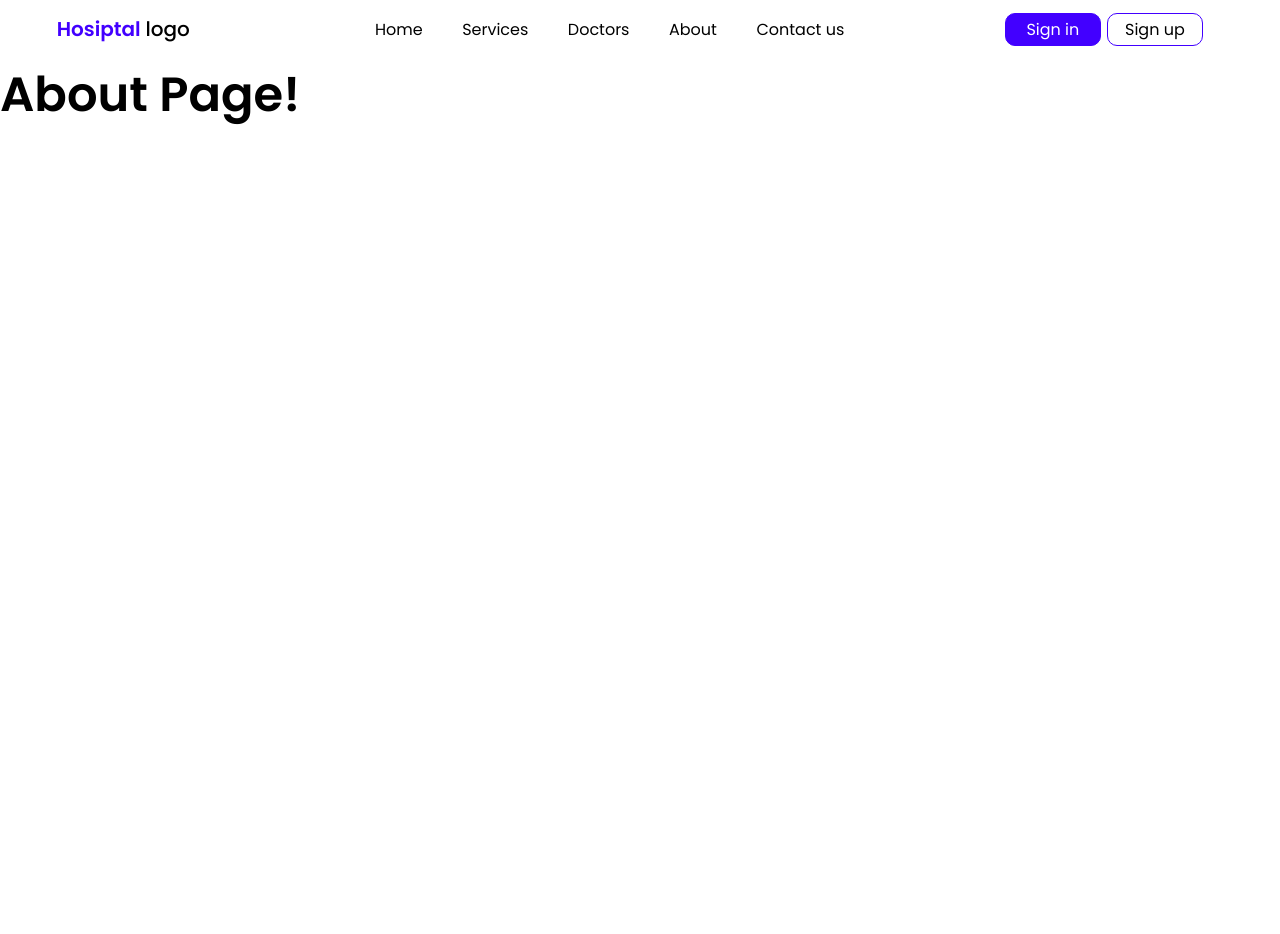
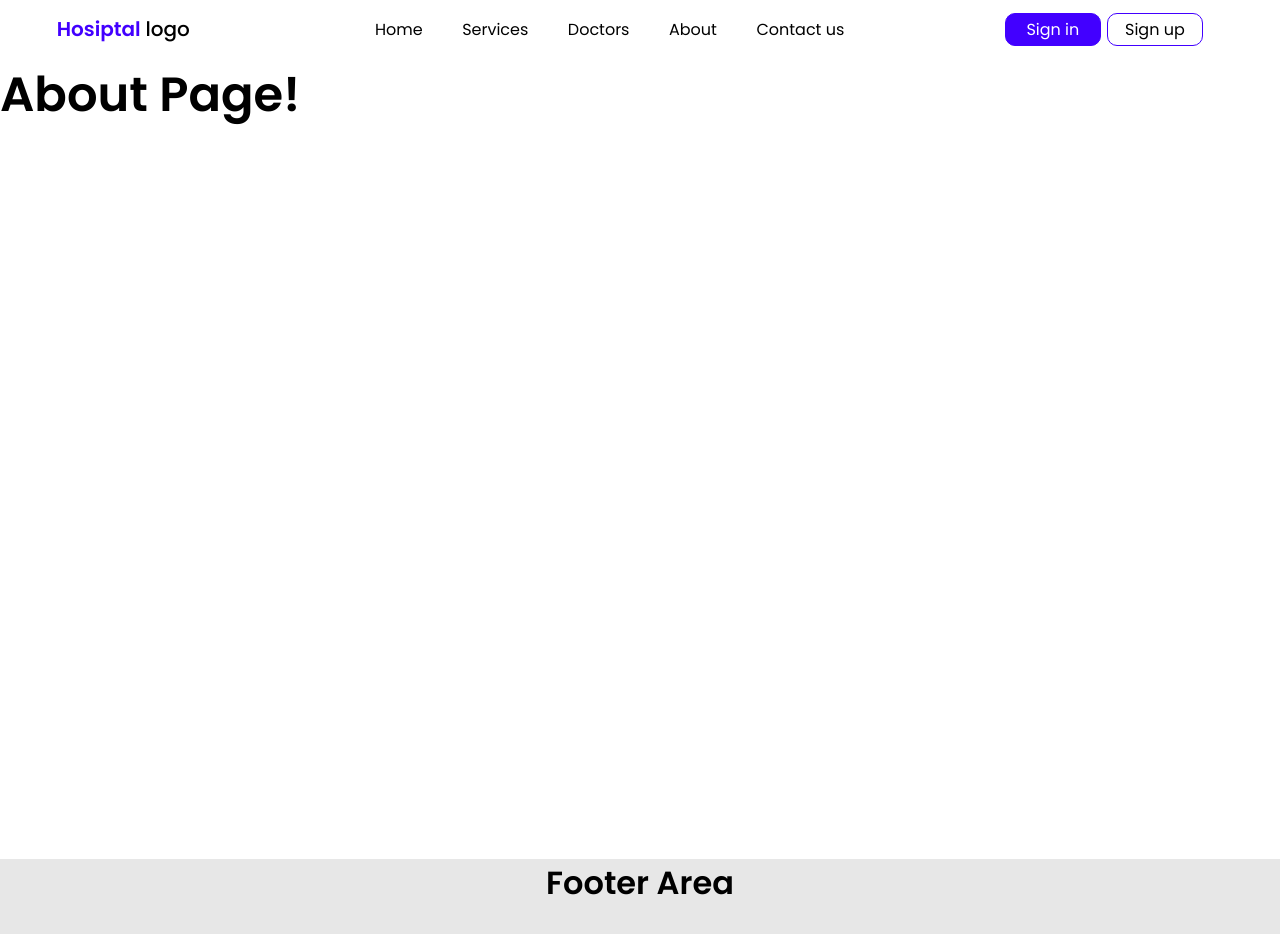
Before and after one commit to afarra1/distributedsystems, a React (Create React App) app: page /about in a window 1280 px wide. Shown: the top 934 px of the page. Before the commit the page ends 800 px from the top, so only its background shows below. Built offline with nearby package versions, Linux system fonts and the light colour scheme.

Commit message:
Adding conditional footer, navbar

```diff
--- a/src/App.js
+++ b/src/App.js
@@ -1,6 +1,7 @@
 import { Route, Routes, useLocation } from 'react-router-dom';
 import './App.css';
 import Navbar from './Navbar.js';
+import Footer from './Footer.js';
 import Home from './Pages/Home.js';
 import About from './Pages/About.js';
 import Login from './Pages/Login.js';
@@ -9,21 +10,23 @@ import Register from './Pages/Register.js';
 function App() {
   const location = useLocation();
 
-  // Check if the current path is either /login or /register
+ // Check if the current path is either/login or/register
   const hideNavbar = location.pathname === '/login' || location.pathname === '/register';
+  const hideFooter = location.pathname === '/login' || location.pathname === '/register';
 
   return (
     <div className="container">
       {/* Conditionally render the Navbar */}
-      {!hideNavbar && <Navbar />}
+      {!hideNavbar && <Navbar/>}
+      <Routes>
+        <Route path="/" element={<Home/>}/>
+        <Route path="/home" element={<Home/>}/>
+        <Route path="/about" element={<About/>}/>
+        <Route path="/login" element={<Login/>}/>
+        <Route path="/register" element={<Register/>}/>
+      </Routes>
+      {!hideFooter && <Footer/>}
 
-      <Routes>
-        <Route path="/" element={<Home />} />
-        <Route path="/home" element={<Home />} />
-        <Route path="/about" element={<About />} />
-        <Route path="/login" element={<Login />} />
-        <Route path="/register" element={<Register />} />
-      </Routes>
     </div>
   );
 }
--- /dev/null
+++ b/src/Footer.js
@@ -0,0 +1,10 @@
+import React from 'react'
+import './Pages/stylesheets/footer.css'
+
+export default function Footer() {
+  return (
+    <footer>
+        <h2 style={{ textAlign:'center'}}>Footer Area</h2>
+    </footer>
+  )
+}
--- a/src/Navbar.js
+++ b/src/Navbar.js
@@ -7,7 +7,7 @@ export default function Navbar() {
     return (
         <nav className="navbar">
             <div id='LeftNav'>
-                <Link id='HosiptalLogo'>
+                <Link to="/" id='HosiptalLogo'>
                     Hosiptal <span className='color'>logo</span>
                 </Link>
             </div>
@@ -16,7 +16,7 @@ export default function Navbar() {
                 <Link to="/">Services</Link>
                 <Link to="/">Doctors</Link>
                 <Link to="/about">About</Link>
-                <Link to="/about">Contact us</Link>
+                <Link to="/">Contact us</Link>
             </div>
             <div id='signInNav'>
                 <Link id='sign1' to="/login">Sign in</Link>
--- a/src/Pages/About.js
+++ b/src/Pages/About.js
@@ -1,8 +1,9 @@
 import React from 'react'
+import './stylesheets/About.css'
 
 export default function About() {
   return (
-    <div>
+    <div id='AboutPage'>
         <h1>About Page!</h1>
     </div>
   )
--- /dev/null
+++ b/src/Pages/stylesheets/About.css
@@ -0,0 +1,3 @@
+#AboutPage {
+    min-height: 100svh;
+}
--- /dev/null
+++ b/src/Pages/stylesheets/footer.css
@@ -0,0 +1,5 @@
+footer {
+    height: 25svh;
+    width: 100%;
+    background-color: var(--second);
+}
```
